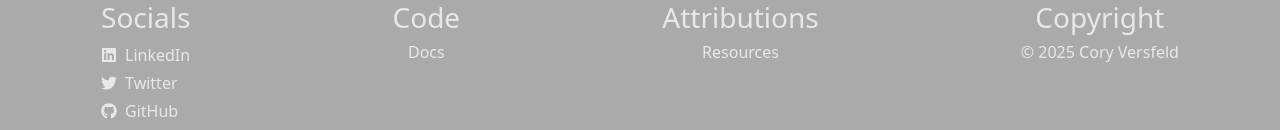
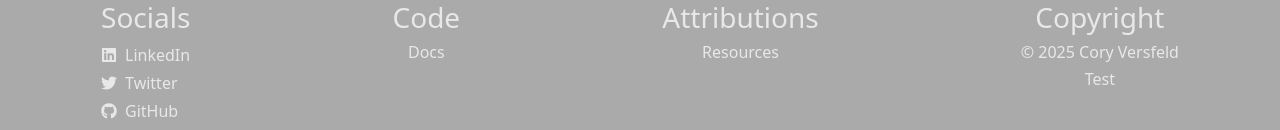
Before and after one commit to zwcory/SimpleToDo, a React (Vite) app in the folder web-app/vite-project/: page / in a window 1280 px wide. Shown: the part 815-945 px from the top of the page. Built offline with nearby package versions, Linux system fonts and the light colour scheme.

Commit message:
testing mirror

```diff
--- a/web-app/vite-project/src/Footer.jsx
+++ b/web-app/vite-project/src/Footer.jsx
@@ -70,10 +70,11 @@ function Footer() {
                     <h6>Resources</h6>
                 </div>
 
-                {/* Spare / Copyright */}
+                {/* Copyright */}
                 <div className="d-flex flex-column pt-3 pb-3">
                     <h3>Copyright</h3>
                     <h6>© 2025 Cory Versfeld</h6>
+                    <h6>Test</h6>
                 </div>
             </div>
         </>
```
